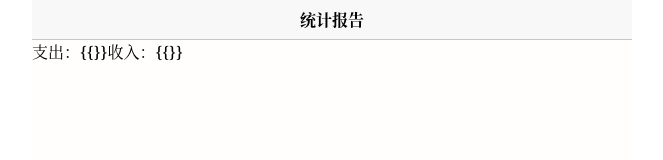
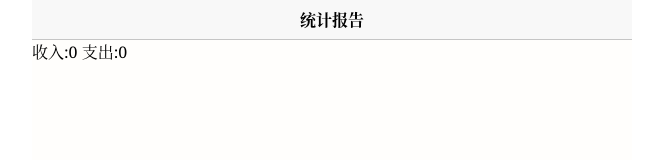
Before and after one commit to KarnoLf/tally-book-1, a Vue app: page /statistics in a window 1280 px wide. Shown: the top 160 px of the page, without its empty margins (308-971 px from the left). Built offline with nearby package versions, Linux system fonts and the light colour scheme.

Commit message:
完成收入支出统计功能，未完成其样式设计

```diff
--- a/src/views/Statistics.vue
+++ b/src/views/Statistics.vue
@@ -3,10 +3,7 @@
     <div class="headline">
       <span>统计报告</span>
     </div>
-    <div id="statistics">
-      <span id="pay">支出：{{}}</span>
-      <span id="incoming">收入：{{}}</span>
-    </div>
+    <div>收入:{{totalIncoming}} 支出:{{totalPay}}</div>
     <ul>
       <li v-for="data in totalData" :key="data.createdAt">
         <span id="labelName" v-for="(labelName,index) in data.labels" :key="index">{{labelName.name}}</span>
@@ -32,7 +29,37 @@ recordListModel.fetch()
 export default {
   data() {
     return {
-      totalData:recordListModel.fetch(),
+      totalData:recordListModel.fetch()
+    }
+  },
+  computed:{
+    totalPay(){
+      let totalPay = 0
+      let arr = []
+      this.totalData.map((item) => {
+        if(item.funds === '-'){
+          arr.push(item)
+        }
+        return arr
+      })
+      console.log(arr);
+      arr.map(item => totalPay += parseInt(item.amount))
+      console.log(totalPay);
+     return totalPay
+    },
+    totalIncoming(){
+      let totalPay = 0
+      let arr = []
+      this.totalData.map((item) => {
+        if(item.funds === '+'){
+          arr.push(item)
+        }
+        return arr
+      })
+      console.log(arr);
+      arr.map(item => totalPay += parseInt(item.amount))
+      console.log(totalPay);
+     return totalPay
     }
   },
   methods: {
@@ -84,6 +111,7 @@ ul{
       font-size: 0.9em;
       color: grey;
       width: 80%;
+      margin-left: 6px;
     }
     #date{
       margin: 2px 10px;
@@ -100,4 +128,5 @@ ul{
   color:green;
   font-weight: bold;
 }
+
 </style>
```
